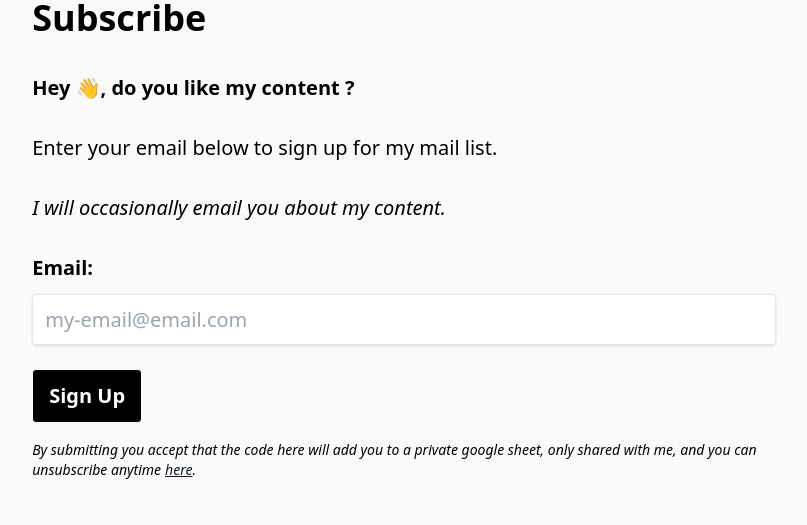
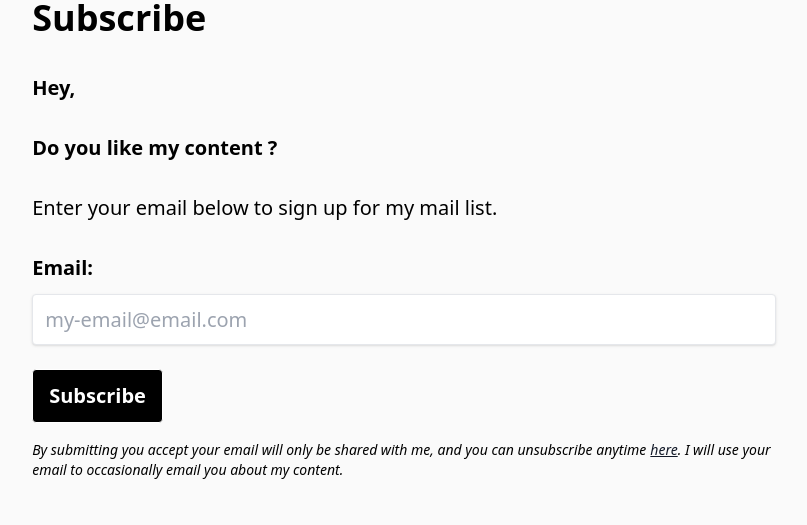
Before and after one commit to danstarns/website, a React app in the folder client/: page / in a window 1280 px wide. Shown: the part 1882-2407 px from the top of the page, without its empty margins (236-1043 px from the left). Built offline with nearby package versions, Linux system fonts and the light colour scheme; no server answers.

Commit message:
refactor: add SubmitButton component

```diff
--- a/client/src/components/Contact.tsx
+++ b/client/src/components/Contact.tsx
@@ -2,6 +2,7 @@ import { Section } from "./Section";
 import { useCallback, useState } from "react";
 import { FormInput } from "./FormInput";
 import { sendContact, SendContactPayload } from "../utils/send-contact";
+import { SubmitButton } from "./SubmitButton";
 
 export function Contact() {
   const [isSubmitted, setSubmitted] = useState(false);
@@ -62,27 +63,12 @@ export function Contact() {
                 textArea={true}
               ></FormInput>
             </div>
-            <button
-              className="
-                mt-6
-                bg-black
-                hover:bg-lightgrey
-                text-white
-                hover:text-black
-                border
-                border-white
-                hover:border-black
-                font-bold
-                py-2
-                px-4
-                rounded
-                focus:bg-lightgrey
-                focus:text-black"
-              type="submit"
-              disabled={isSubmitted}
-            >
-              {isSubmitted ? "Sent!" : "Send"}
-            </button>
+            <div className="mt-6">
+              <SubmitButton
+                text={isSubmitted ? "Sent!" : "Send"}
+                disabled={isSubmitted}
+              />
+            </div>
           </form>
         )}
       </div>
--- /dev/null
+++ b/client/src/components/SubmitButton.tsx
@@ -0,0 +1,30 @@
+export interface Props {
+  disabled?: boolean;
+  text: string;
+}
+
+export function SubmitButton(props: Props) {
+  return (
+    <button
+      className="
+        bg-black
+        hover:bg-lightgrey
+        text-white
+        hover:text-black
+        border
+        border-white
+        hover:border-black
+        font-bold
+        py-2
+        px-4
+        rounded
+        focus:bg-lightgrey
+        focus:text-black
+        "
+      type="submit"
+      disabled={props.disabled}
+    >
+      {props.text}
+    </button>
+  );
+}
--- a/client/src/components/Subscribe.tsx
+++ b/client/src/components/Subscribe.tsx
@@ -3,6 +3,7 @@ import { API_URL } from "../config";
 import { useCallback, useState } from "react";
 import { FormInput } from "./FormInput";
 import { subscribe } from "../utils/subscribe";
+import { SubmitButton } from "./SubmitButton";
 
 export function Subscribe() {
   const [isSubmitted, setSubmitted] = useState(false);
@@ -25,11 +26,9 @@ export function Subscribe() {
   return (
     <Section id="subscribe" header="Subscribe">
       <div className="container mx-auto">
-        <p className="font-bold">Hey 👋, do you like my content ? </p>
+        <p className="font-bold">Hey,</p>
+        <p className="font-bold">Do you like my content ?</p>
         <p>Enter your email below to sign up for my mail list.</p>
-        <p className="italic">
-          I will occasionally email you about my content.
-        </p>
 
         <form onSubmit={onSubmit}>
           <div className="mt-5">
@@ -42,35 +41,19 @@ export function Subscribe() {
               type="email"
             ></FormInput>
           </div>
-          <button
-            className="
-                mt-6
-                bg-black
-                hover:bg-lightgrey
-                text-white
-                hover:text-black
-                border
-                border-white
-                hover:border-black
-                font-bold
-                py-2
-                px-4
-                rounded
-                focus:bg-lightgrey
-                focus:text-black"
-            type="submit"
-            disabled={isSubmitted}
-          >
-            {isSubmitted ? "Signed Up!" : "Sign Up"}
-          </button>
+          <div className="mt-6">
+            <SubmitButton
+              text={isSubmitted ? "Subscribed!" : "Subscribe"}
+              disabled={isSubmitted}
+            />
+          </div>
           <p className="italic text-sm">
-            By submitting you accept that the code here will add you to a
-            private google sheet, only shared with me, and you can unsubscribe
-            anytime
+            By submitting you accept your email will only be shared with me, and
+            you can unsubscribe anytime
             <a className="ml-1" href={`${API_URL}/unsubscribe`}>
               here
             </a>
-            .
+            . I will use your email to occasionally email you about my content.
           </p>
         </form>
       </div>
```
